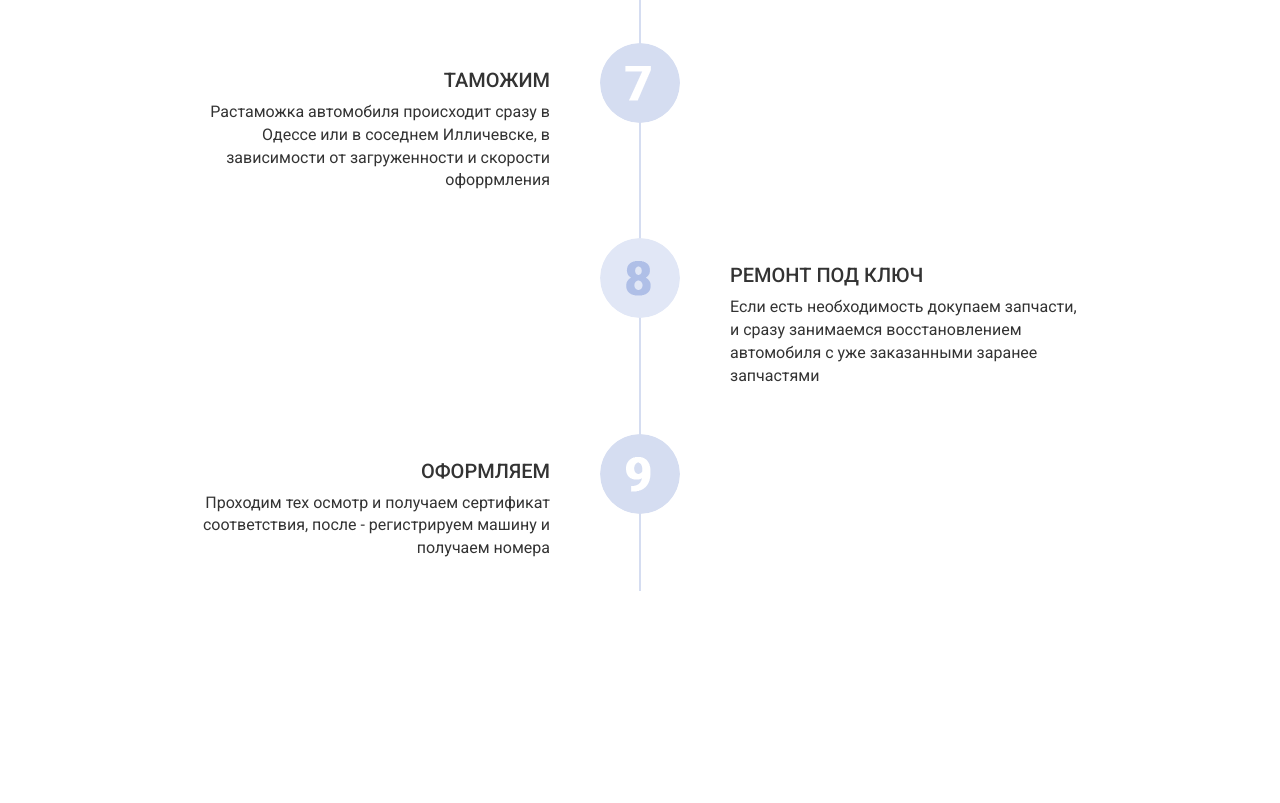
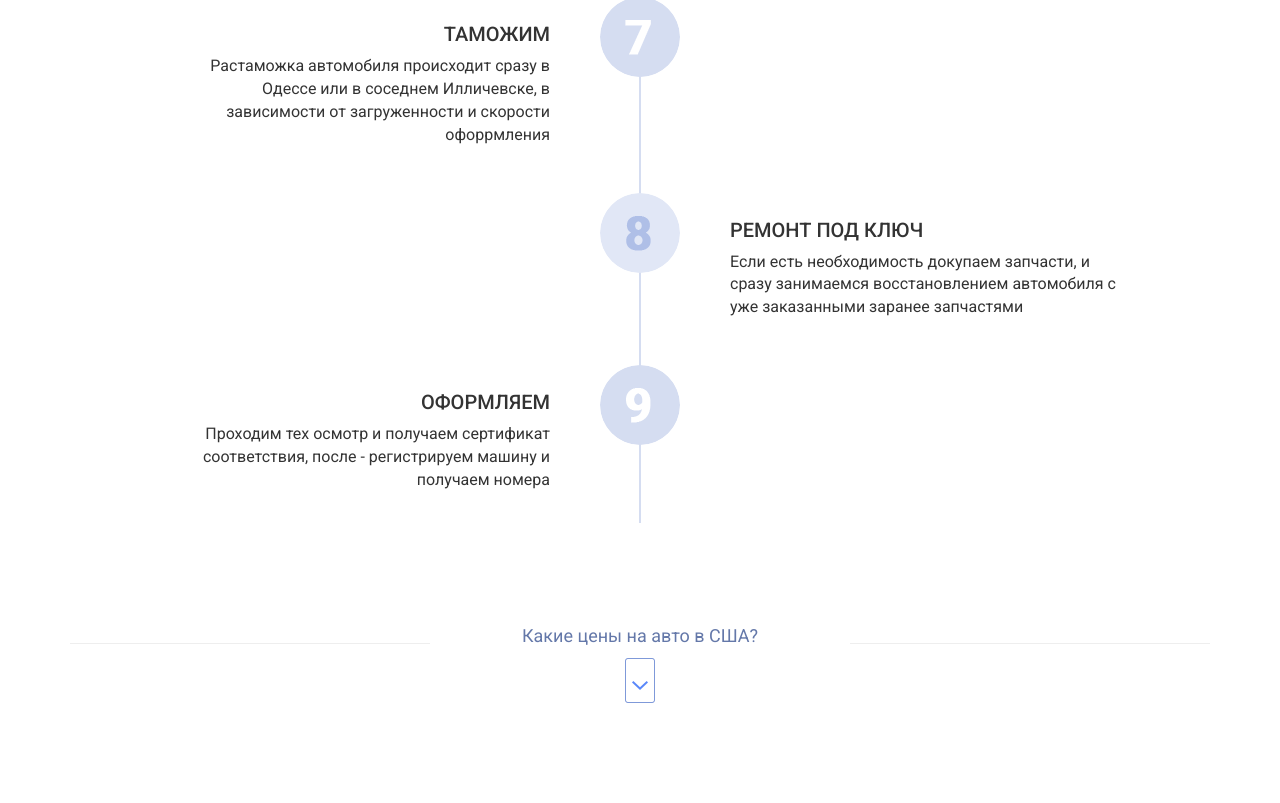
Before and after one commit to murkymao/auto, a plain HTML site: page index.html in a window 1280 px wide. Shown: the part 1957-2760 px from the top of the page. Before the commit the page ends 2548 px from the top, so only its background shows below. Drawn offline with Linux system fonts and the light colour scheme.

Commit message:
add scroll button and text with <hr> to bottom of .timeline

```diff
--- a/assets/css/style.css
+++ b/assets/css/style.css
@@ -111,7 +111,7 @@ header.container-fluid {
 /* The actual timeline (the vertical ruler) */
 .timeline {
     position: relative;
-    max-width: 1100px;
+    max-width: 1300px;
     margin: 0 auto;
 }
 
--- a/index.html
+++ b/index.html
@@ -182,6 +182,22 @@
                 </div>
             </div>
         </div>
+        <div class="row text-scroll text-centered">
+            <div class="col-lg-4">
+                <hr>
+            </div>
+            <div class="col-lg-4"><p>Какие цены на авто в США?</p>
+                <a href="#">
+                    <img src="assets/img/scroll-btn.png"
+                         alt="btn">
+                </a>
+            </div>
+            <div class="col-lg-4">
+                <hr>
+            </div>
+            <div class="col-lg-12"
+                 style="height: 100px;"></div>
+        </div>
 
     </div>
 </div>
```
